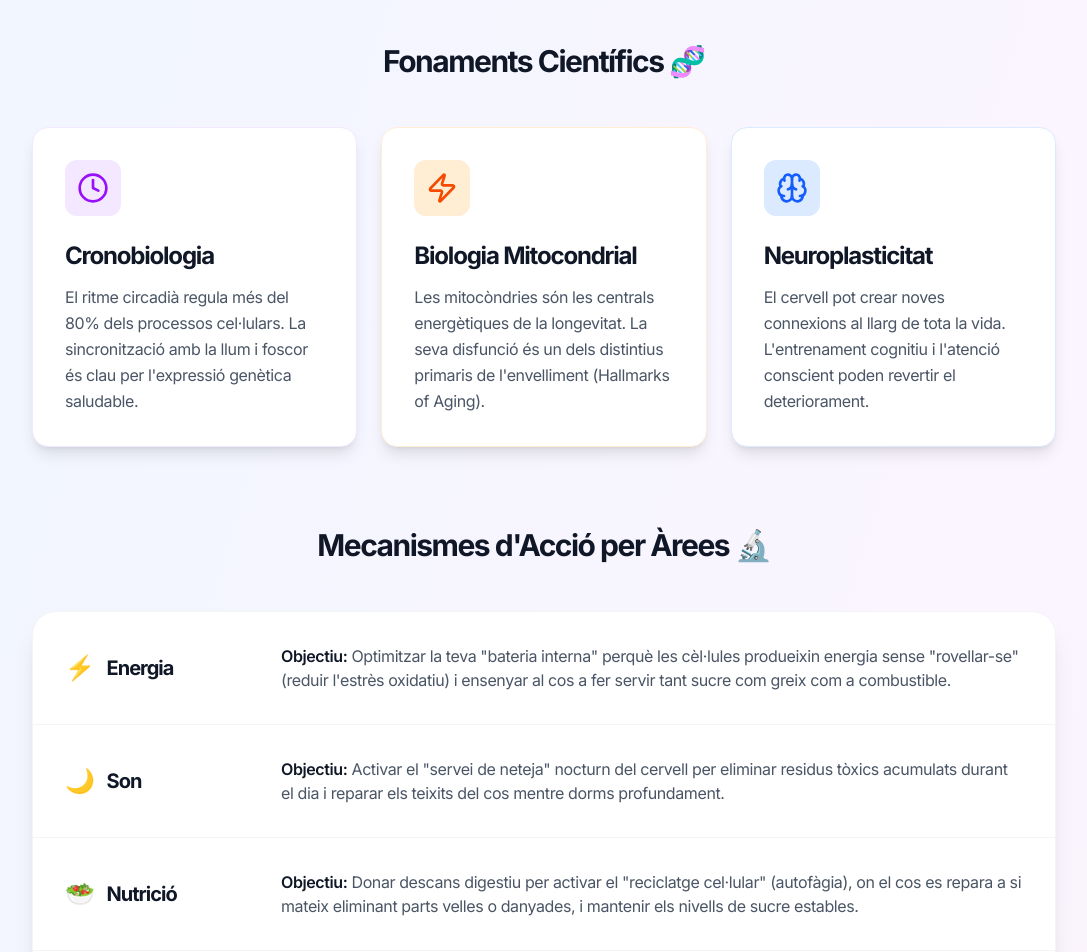
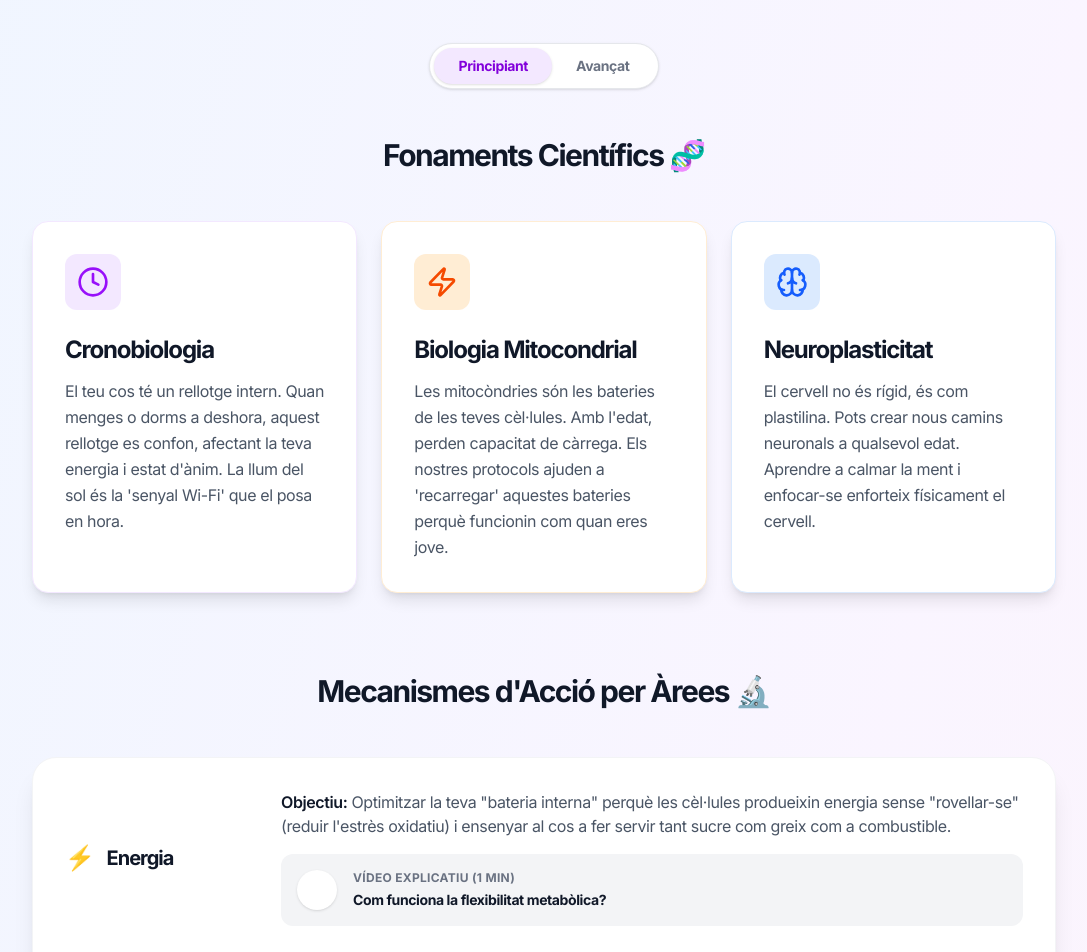
Before and after one commit to sergicas/arrel, a React (Vite) app: page /ciencia in a window 1280 px wide. Shown: the part 440-1392 px from the top of the page, without its empty margins (96-1183 px from the left). Built offline with nearby package versions, Linux system fonts and the light colour scheme; no server answers.

Commit message:
UI: Upgrade Ciencia page with Beginner/Advanced modes and Paper Previews

```diff
--- a/src/pages/Ciencia.jsx
+++ b/src/pages/Ciencia.jsx
@@ -1,5 +1,5 @@
 import React, { useState, useMemo } from 'react';
-import { Microscope, Clock, Zap, Brain, ArrowLeft, ArrowRight, ExternalLink, Search, Filter } from 'lucide-react';
+import { Microscope, Clock, Zap, Brain, ArrowLeft, ArrowRight, ExternalLink, Search, Filter, FileText, PlayCircle, X } from 'lucide-react';
 import Footer from '../components/Footer';
 import SEO from '../components/SEO';
 import { glossaryTerms } from '../data/glossaryData';
@@ -30,6 +30,48 @@ const highlightCrossLinks = (text, terms) => {
         parts = newParts;
     });
     return parts;
+};
+
+const PaperModal = ({ paper, onClose }) => {
+    if (!paper) return null;
+
+    return (
+        <div className="fixed inset-0 z-50 flex items-center justify-center p-4">
+            <div className="absolute inset-0 bg-black/60 backdrop-blur-sm" onClick={onClose} />
+            <div className="relative bg-white rounded-2xl w-full max-w-2xl max-h-[90vh] overflow-y-auto shadow-2xl animate-fade-in-up">
+                <div className="p-6 md:p-8">
+                    <button onClick={onClose} className="absolute top-4 right-4 text-gray-400 hover:text-gray-900">
+                        <X size={24} />
+                    </button>
+
+                    <span className="inline-block px-3 py-1 bg-purple-100 text-purple-700 rounded-full text-xs font-bold mb-4 uppercase tracking-wider">
+                        Paper Científic
+                    </span>
+
+                    <h3 className="text-2xl font-bold text-gray-900 mb-2">{paper.title}</h3>
+                    <p className="text-gray-500 text-sm mb-6 italic">{paper.authors} — {paper.journal}</p>
+
+                    <div className="bg-gray-50 p-6 rounded-xl border border-gray-100 mb-8">
+                        <h4 className="font-bold text-gray-900 mb-3 flex items-center gap-2">
+                            <FileText size={18} className="text-purple-600" /> Abstract / Resum
+                        </h4>
+                        <p className="text-gray-600 text-sm leading-relaxed">
+                            {paper.abstract}
+                        </p>
+                    </div>
+
+                    <a
+                        href={paper.url}
+                        target="_blank"
+                        rel="noopener noreferrer"
+                        className="w-full bg-gray-900 text-white font-bold py-4 rounded-xl flex items-center justify-center gap-2 hover:bg-black transition-all hover:scale-[1.01]"
+                    >
+                        Llegir estudi complet <ExternalLink size={18} />
+                    </a>
+                </div>
+            </div>
+        </div>
+    );
 };
 
 const GlossarySection = () => {
@@ -114,12 +156,55 @@ const GlossarySection = () => {
 };
 
 const Ciencia = () => {
+    const [complexity, setComplexity] = useState('beginner'); // 'beginner' | 'advanced'
+    const [selectedPaper, setSelectedPaper] = useState(null);
+
+    const papersData = [
+        {
+            title: "The Hallmarks of Aging: An Expanding Universe",
+            authors: "López-Otín, C., et al.",
+            journal: "Cell (2023)",
+            url: "https://pubmed.ncbi.nlm.nih.gov/36599349/",
+            abstract: "This seminal paper defines the biological hallmarks of aging. It identifies genomic instability, telomere attrition, epigenetic alterations, loss of proteostasis, deregulated nutrient-sensing, mitochondrial dysfunction, cellular senescence, stem cell exhaustion, and altered intercellular communication as the primary causes of cellular damage."
+        },
+        {
+            title: "Circadian rhythms and health: From mechanisms to policy",
+            authors: "Allada, R., et al.",
+            journal: "Science (2021)",
+            url: "https://pubmed.ncbi.nlm.nih.gov/34091684/",
+            abstract: "Circadian rhythms orchestrate diverse biological processes, including sleep-wake cycles, metabolism, and immune function. Disruption of these rhythms is linked to metabolic disorders, cancer, and neurodegenerative diseases. This review highlights the importance of light exposure and timing in maintaining health."
+        },
+        {
+            title: "Mitochondrial dysfunction and longevity in animals: An update",
+            authors: "Sun, N., et al.",
+            journal: "Prog Lipid Res (2023)",
+            url: "https://pubmed.ncbi.nlm.nih.gov/37652253/",
+            abstract: "Mitochondria are central to energy production and metabolism. This paper reviews how mitochondrial function declines with age and how specific interventions (dietary restriction, exercise) can enhance mitochondrial biogenesis and efficiency to promote longevity."
+        }
+    ];
+
+    const content = {
+        beginner: {
+            crono: "El teu cos té un rellotge intern. Quan menges o dorms a deshora, aquest rellotge es confon, afectant la teva energia i estat d'ànim. La llum del sol és la 'senyal Wi-Fi' que el posa en hora.",
+            mito: "Les mitocòndries són les bateries de les teves cèl·lules. Amb l'edat, perden capacitat de càrrega. Els nostres protocols ajuden a 'recarregar' aquestes bateries perquè funcionin com quan eres jove.",
+            neuro: "El cervell no és rígid, és com plastilina. Pots crear nous camins neuronals a qualsevol edat. Aprendre a calmar la ment i enfocar-se enforteix físicament el cervell.",
+        },
+        advanced: {
+            crono: "El nucli supraquiasmàtic (SCN) regula l'expressió genètica circadiana (gens CLOCK/BMAL1). La desincronització cronobiològica condueix a resistència a la insulina i inflamació sistèmica de baix grau.",
+            mito: "La disfunció mitocondrial redueix la producció d'ATP i augmenta les espècies reactives d'oxigen (ROS). Activem l'AMPK i les sirtuïnes per promoure la biogènesi mitocondrial i la mitofàgia.",
+            neuro: "La neuroplasticitat depèn del BDNF (Brain-Derived Neurotrophic Factor). L'entrenament cognitiu i l'atenció plena augmenten la densitat de matèria grisa i la connectivitat funcional al còrtex prefrontal.",
+        }
+    };
+
     return (
         <div className="min-h-screen bg-white font-sans text-gray-900">
             <SEO
                 title="La Ciència"
                 description="Descobreix l'evidència científica que recolza el nostre protocol de longevitat i salut metabòlica."
             />
+
+            {selectedPaper && <PaperModal paper={selectedPaper} onClose={() => setSelectedPaper(null)} />}
+
             <div className="min-h-screen bg-gradient-to-br from-blue-50 via-purple-50 to-pink-50 p-6 md:p-12">
                 <div className="max-w-5xl mx-auto">
 
@@ -138,6 +223,24 @@ const Ciencia = () => {
                         </p>
                     </div>
 
+                    {/* COMPLEXITY TOGGLE */}
+                    <div className="flex justify-center mb-12">
+                        <div className="bg-white p-1 rounded-full shadow-sm border border-gray-200 inline-flex">
+                            <button
+                                onClick={() => setComplexity('beginner')}
+                                className={`px-6 py-2 rounded-full text-sm font-bold transition-all ${complexity === 'beginner' ? 'bg-purple-100 text-purple-700 shadow-sm' : 'text-gray-500 hover:text-gray-700'}`}
+                            >
+                                Principiant
+                            </button>
+                            <button
+                                onClick={() => setComplexity('advanced')}
+                                className={`px-6 py-2 rounded-full text-sm font-bold transition-all ${complexity === 'advanced' ? 'bg-purple-600 text-white shadow-sm' : 'text-gray-500 hover:text-gray-700'}`}
+                            >
+                                Avançat
+                            </button>
+                        </div>
+                    </div>
+
                     {/* FONAMENTS CIENTÍFICS - 3 PILARS */}
                     <div className="mb-20">
                         <h2 className="text-3xl font-bold text-center text-gray-900 mb-12">
@@ -145,42 +248,42 @@ const Ciencia = () => {
                         </h2>
 
                         <div className="grid grid-cols-1 md:grid-cols-3 gap-6">
-                            {/* Pilar 1: Cronobiologia */}
-                            <div className="bg-white p-8 rounded-2xl shadow-lg border border-purple-100 hover:shadow-xl transition-all duration-300">
+                            {/* Pilar 1 */}
+                            <div className="bg-white p-8 rounded-2xl shadow-lg border border-purple-100 hover:shadow-xl transition-all duration-300 flex flex-col">
                                 <div className="w-14 h-14 bg-purple-100 rounded-xl flex items-center justify-center mb-6 text-purple-600">
                                     <Clock size={32} />
                                 </div>
                                 <h3 className="text-2xl font-bold text-gray-900 mb-3">Cronobiologia</h3>
-                                <p className="text-gray-600 leading-relaxed">
-                                    El ritme circadià regula més del 80% dels processos cel·lulars. La sincronització amb la llum i foscor és clau per l'expressió genètica saludable.
+                                <p className="text-gray-600 leading-relaxed flex-grow">
+                                    {content[complexity].crono}
                                 </p>
                             </div>
 
-                            {/* Pilar 2: Biologia Mitocondrial */}
-                            <div className="bg-white p-8 rounded-2xl shadow-lg border border-orange-100 hover:shadow-xl transition-all duration-300">
+                            {/* Pilar 2 */}
+                            <div className="bg-white p-8 rounded-2xl shadow-lg border border-orange-100 hover:shadow-xl transition-all duration-300 flex flex-col">
                                 <div className="w-14 h-14 bg-orange-100 rounded-xl flex items-center justify-center mb-6 text-orange-600">
                                     <Zap size={32} />
                                 </div>
                                 <h3 className="text-2xl font-bold text-gray-900 mb-3">Biologia Mitocondrial</h3>
-                                <p className="text-gray-600 leading-relaxed">
-                                    Les mitocòndries són les centrals energètiques de la longevitat. La seva disfunció és un dels distintius primaris de l'envelliment (Hallmarks of Aging).
+                                <p className="text-gray-600 leading-relaxed flex-grow">
+                                    {content[complexity].mito}
                                 </p>
                             </div>
 
-                            {/* Pilar 3: Neuroplasticitat */}
-                            <div className="bg-white p-8 rounded-2xl shadow-lg border border-blue-100 hover:shadow-xl transition-all duration-300">
+                            {/* Pilar 3 */}
+                            <div className="bg-white p-8 rounded-2xl shadow-lg border border-blue-100 hover:shadow-xl transition-all duration-300 flex flex-col">
                                 <div className="w-14 h-14 bg-blue-100 rounded-xl flex items-center justify-center mb-6 text-blue-600">
                                     <Brain size={32} />
                                 </div>
                                 <h3 className="text-2xl font-bold text-gray-900 mb-3">Neuroplasticitat</h3>
-                                <p className="text-gray-600 leading-relaxed">
-                                    El cervell pot crear noves connexions al llarg de tota la vida. L'entrenament cognitiu i l'atenció conscient poden revertir el deteriorament.
+                                <p className="text-gray-600 leading-relaxed flex-grow">
+                                    {content[complexity].neuro}
                                 </p>
                             </div>
                         </div>
                     </div>
 
-                    {/* LES 5 ÀREES CIENTÍFIQUES */}
+                    {/* LES 5 ÀREES CIENTÍFIQUES + VIDEOS */}
                     <div className="mb-20">
                         <h2 className="text-3xl font-bold text-center text-gray-900 mb-12">
                             Mecanismes d'Acció per Àrees 🔬
@@ -195,10 +298,19 @@ const Ciencia = () => {
                                         <span className="text-2xl">⚡</span>
                                         <h3 className="text-xl font-bold text-gray-900">Energia</h3>
                                     </div>
-                                    <div className="flex-1">
+                                    <div className="flex-1 space-y-4">
                                         <p className="text-gray-600">
                                             <span className="font-semibold text-gray-900">Objectiu:</span> Optimitzar la teva "bateria interna" perquè les cèl·lules produeixin energia sense "rovellar-se" (reduir l'estrès oxidatiu) i ensenyar al cos a fer servir tant sucre com greix com a combustible.
                                         </p>
+                                        <div className="bg-gray-100 rounded-xl p-4 flex items-center gap-4 cursor-pointer hover:bg-gray-200 transition group">
+                                            <div className="w-10 h-10 bg-white rounded-full flex items-center justify-center shadow-sm text-purple-600 group-hover:scale-110 transition">
+                                                <PlayCircle size={20} fill="currentColor" className="text-white" />
+                                            </div>
+                                            <div>
+                                                <h4 className="text-xs font-bold uppercase tracking-wide text-gray-500 mb-1">Vídeo Explicatiu (1 min)</h4>
+                                                <p className="text-sm font-bold text-gray-900">Com funciona la flexibilitat metabòlica?</p>
+                                            </div>
+                                        </div>
                                     </div>
                                 </div>
 
@@ -208,10 +320,19 @@ const Ciencia = () => {
                                         <span className="text-2xl">🌙</span>
                                         <h3 className="text-xl font-bold text-gray-900">Son</h3>
                                     </div>
-                                    <div className="flex-1">
+                                    <div className="flex-1 space-y-4">
                                         <p className="text-gray-600">
-                                            <span className="font-semibold text-gray-900">Objectiu:</span> Activar el "servei de neteja" nocturn del cervell per eliminar residus tòxics acumulats durant el dia i reparar els teixits del cos mentre dorms profundament.
+                                            <span className="font-semibold text-gray-900">Objectiu:</span> Activar el "servei de neteja" nocturn del cervell (sistema glimfàtic) per eliminar residus tòxics acumulats durant el dia.
                                         </p>
+                                        <div className="bg-gray-100 rounded-xl p-4 flex items-center gap-4 cursor-pointer hover:bg-gray-200 transition group">
+                                            <div className="w-10 h-10 bg-white rounded-full flex items-center justify-center shadow-sm text-purple-600 group-hover:scale-110 transition">
+                                                <PlayCircle size={20} fill="currentColor" className="text-white" />
+                                            </div>
+                                            <div>
+                                                <h4 className="text-xs font-bold uppercase tracking-wide text-gray-500 mb-1">Vídeo Explicatiu (1 min)</h4>
+                                                <p className="text-sm font-bold text-gray-900">El sistema glimfàtic i la neteja cerebral</p>
+                                            </div>
+                                        </div>
                                     </div>
                                 </div>
 
@@ -258,47 +379,36 @@ const Ciencia = () => {
                         </div>
                     </div>
 
-                    {/* GLOSSARI CIENTÍFIC (NOU) */}
+                    {/* GLOSSARI CIENTÍFIC */}
                     <GlossarySection />
 
-                    {/* REFERÈNCIES */}
+                    {/* REFERÈNCIES & PAPERS */}
                     <div className="mb-20">
                         <h2 className="text-2xl font-bold text-gray-900 mb-8 flex items-center gap-2">
                             Referències i Evidència <ExternalLink size={20} className="text-gray-400" />
                         </h2>
-                        <div className="bg-purple-50 rounded-xl p-8 border border-purple-100">
-                            <ul className="space-y-4 text-sm">
-                                <li className="flex items-start gap-3 text-gray-700">
-                                    <span className="text-purple-600 font-bold">•</span>
-                                    <div>
-                                        <strong>"The Hallmarks of Aging: An Expanding Universe."</strong> López-Otín et al., Cell (2023).
-                                        <br />
-                                        <a href="https://pubmed.ncbi.nlm.nih.gov/36599349/" target="_blank" rel="noopener noreferrer" className="text-purple-500 hover:underline text-xs">Veure a PubMed</a>
+                        <div className="grid md:grid-cols-2 lg:grid-cols-3 gap-6">
+                            {papersData.map((paper, i) => (
+                                <div key={i} className="bg-white p-6 rounded-2xl shadow-sm border border-gray-100 hover:shadow-md transition-shadow flex flex-col">
+                                    <div className="mb-4">
+                                        <span className="text-[10px] font-bold uppercase tracking-wide bg-purple-50 text-purple-700 px-2 py-1 rounded">
+                                            Paper Clau
+                                        </span>
                                     </div>
-                                </li>
-                                <li className="flex items-start gap-3 text-gray-700">
-                                    <span className="text-purple-600 font-bold">•</span>
-                                    <div>
-                                        <strong>"Circadian rhythms and health: From mechanisms to policy."</strong> Allada et al., Science (2021).
-                                        <br />
-                                        <a href="https://pubmed.ncbi.nlm.nih.gov/34091684/" target="_blank" rel="noopener noreferrer" className="text-purple-500 hover:underline text-xs">Veure a PubMed</a>
-                                    </div>
-                                </li>
-                                <li className="flex items-start gap-3 text-gray-700">
-                                    <span className="text-purple-600 font-bold">•</span>
-                                    <div>
-                                        <strong>"Mitochondrial dysfunction and longevity in animals: An update."</strong> Sun et al., Prog Lipid Res (2023).
-                                        <br />
-                                        <a href="https://pubmed.ncbi.nlm.nih.gov/37652253/" target="_blank" rel="noopener noreferrer" className="text-purple-500 hover:underline text-xs">Veure a PubMed</a>
-                                    </div>
-                                </li>
-                                <li className="flex items-start gap-3 text-gray-700">
-                                    <span className="text-purple-600 font-bold">•</span>
-                                    <div>
-                                        <strong>"Neuroplasticity and cognitive aging: The scaffolding theory of aging and cognition."</strong> Park et al., Nat Rev Neurosci (2022 Revisió).
-                                    </div>
-                                </li>
-                            </ul>
+                                    <h4 className="font-bold text-gray-900 mb-2 leading-snug">
+                                        {paper.title}
+                                    </h4>
+                                    <p className="text-xs text-gray-500 mb-4">
+                                        {paper.journal}
+                                    </p>
+                                    <button
+                                        onClick={() => setSelectedPaper(paper)}
+                                        className="mt-auto w-full py-2 rounded-lg border border-gray-200 text-gray-600 text-sm font-semibold hover:bg-gray-50 transition-colors flex items-center justify-center gap-2"
+                                    >
+                                        Preview <FileText size={14} />
+                                    </button>
+                                </div>
+                            ))}
                         </div>
                     </div>
 
```
Also changed, not shown: 1 other file (tests, documents, lock files or other folders).
